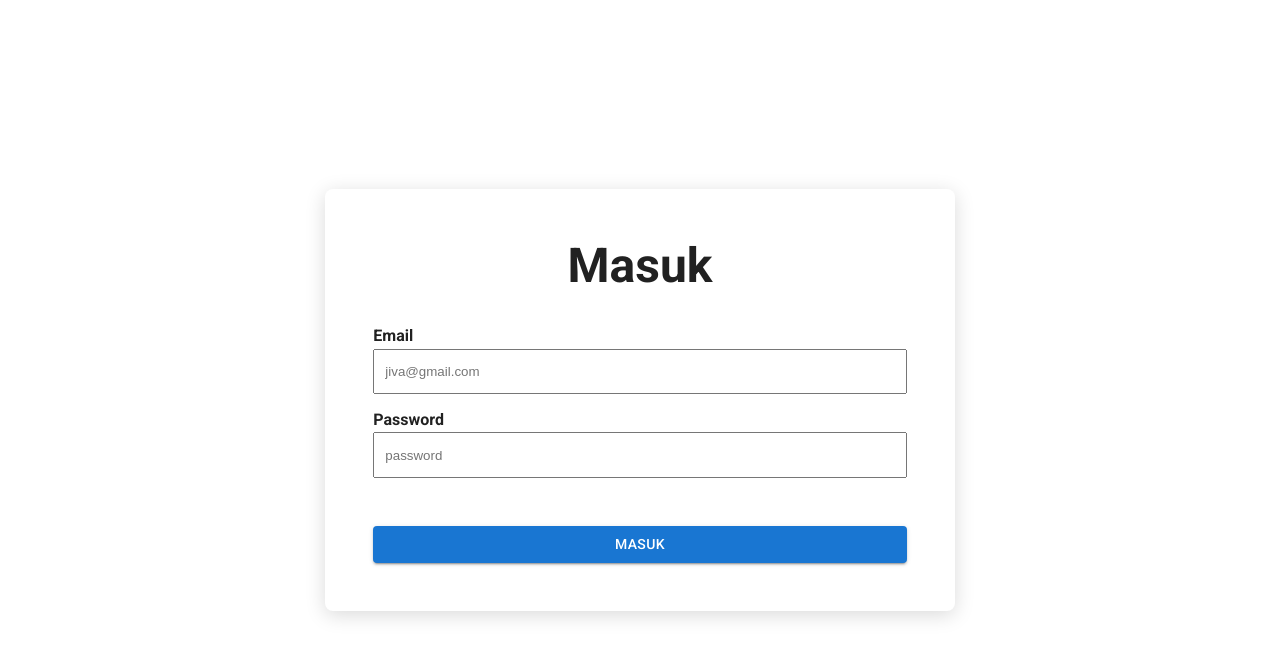
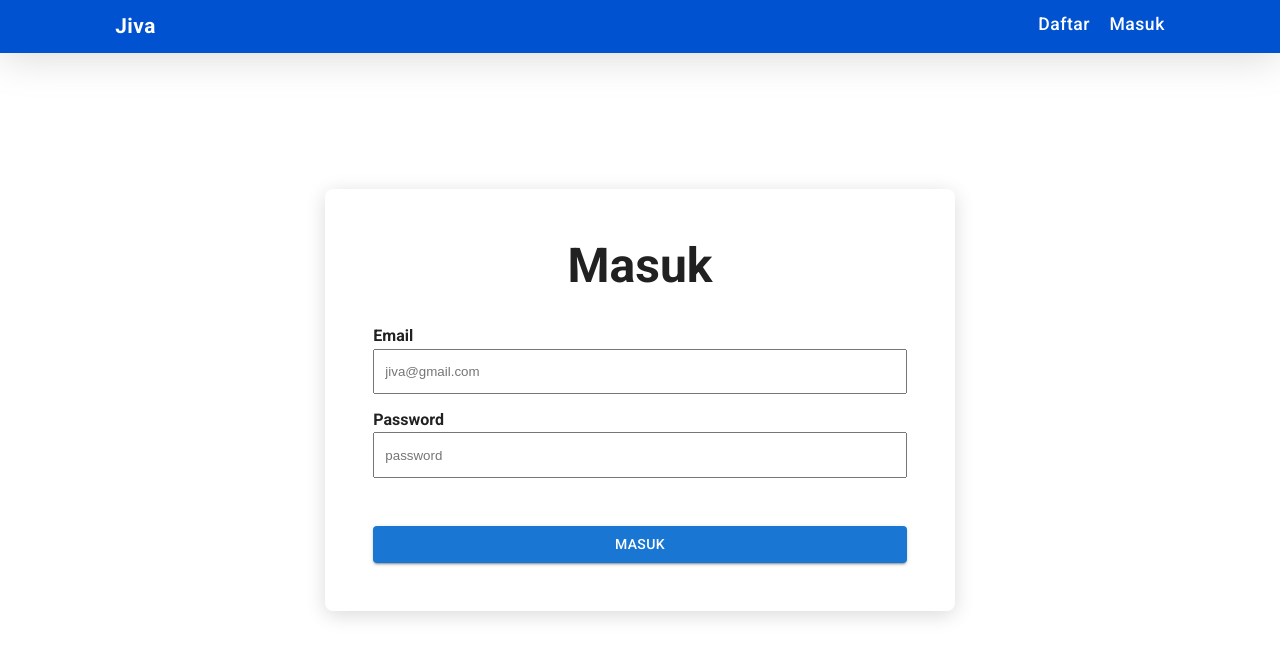
Before and after one commit to dnswd/jiva, a Next.js app: page /login in a window 1280 px wide. Shown: the top 658 px of the page. Built offline with nearby package versions, Linux system fonts and the light colour scheme.

Commit message:
refactor: integrate navbar with existing pages

```diff
--- a/components/Layout/index.js
+++ b/components/Layout/index.js
@@ -6,6 +6,8 @@ import Head from "next/head";
 
 // utils
 import constants from "@utils/constants";
+import Sidebar from "@components/Sidebar";
+import Navbar from "@components/Navbar";
 
 const LayoutStyle = styled.div`
   max-width: ${constants.MAX_WIDTH}px;
@@ -16,7 +18,7 @@ const LayoutStyle = styled.div`
   align-items: center;
 `;
 
-const Layout = ({ children }) => {
+const Layout = ({ children, navType = 'sidebar' }) => {
   return (
     <LayoutStyle>
       <Head>
@@ -24,6 +26,7 @@ const Layout = ({ children }) => {
         <meta name="description" content=""/>
         <link rel="icon" href="/logo.ico" />
       </Head>
+      {navType === 'topbar' ? <Navbar/> : <Sidebar/>}
       {children}
     </LayoutStyle>
   );
--- a/components/pages/onboarding/Login/index.js
+++ b/components/pages/onboarding/Login/index.js
@@ -5,6 +5,7 @@ import Card from "@mui/material/Card";
 import { Formik, Form } from "formik";
 import TextInput from "@components/common/TextInput";
 import Button from "@mui/material/Button";
+import Layout from "@components/Layout";
 
 const CSS = styled.div`
   height: 100%;
@@ -51,13 +52,14 @@ const CSS = styled.div`
 
 const Login = () => {
   return (
+    <Layout navType="topbar">
       <CSS>
         <Card id="card">
           <h1 id="title">Masuk</h1>
           <Formik
             initialValues={{
               email: "",
-            password: ""
+              password: "",
             }}
             validate={(values) => {}}
             onSubmit={(values, { setSubmitting }) => {}}
@@ -79,15 +81,13 @@ const Login = () => {
               </Form>
             )}
           </Formik>
-        <Button
-          variant="contained"
-          type="submit"
-        >
+          <Button variant="contained" type="submit">
             Masuk
           </Button>
         </Card>
       </CSS>
+    </Layout>
   );
-}
+};
 
-export default Login
+export default Login;
--- a/pages/_app.js
+++ b/pages/_app.js
@@ -1,5 +1,4 @@
 import "@styles/globals.css";
-import Layout from "@components/Layout";
 
 // redux
 import { Provider } from "react-redux";
@@ -8,9 +7,7 @@ import { store } from "@redux/store";
 function MyApp({ Component, pageProps }) {
   return (
     <Provider store={store}>
-      <Layout>
         <Component {...pageProps} />
-      </Layout>
     </Provider>
   );
 }
--- a/pages/index.js
+++ b/pages/index.js
@@ -1,11 +1,9 @@
 import Head from 'next/head'
 import styles from '@styles/Home.module.css'
-import Navbar from 'components/Navbar'
 
 export default function Home() {
   return (
     <div className={styles.container}>
-      <Navbar/>
       <Head>
         <title>Create Next App</title>
         <meta name="description" content="Generated by create next app" />
```
Also changed, not shown: components/pages/onboarding/Register/index.js (+5 -2 lines). Lines whose indentation alone changed are shown as unchanged.
